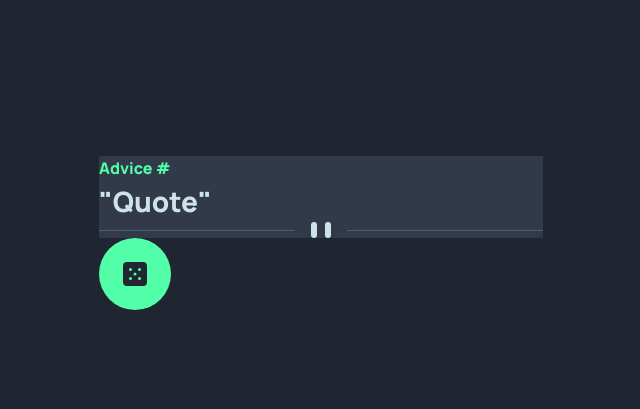
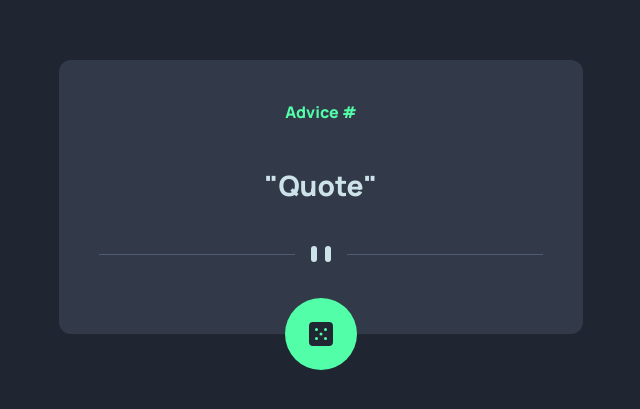
Before and after one commit to Tvang93/advice-generator, a React (Vite) app: page / in a window 1280 px wide. Shown: the part 203-612 px from the top of the page, without its empty margins (319-959 px from the left). Built offline with nearby package versions, Linux system fonts and the light colour scheme.

Commit message:
dice relative

```diff
--- a/src/components/AdviceComponent.jsx
+++ b/src/components/AdviceComponent.jsx
@@ -1,24 +1,25 @@
-import React from 'react'
-import dice from '../assets/images/icon-dice.svg'
-import dividerDesktop from '../assets/images/pattern-divider-desktop.svg'
-import dividerMobile from '../assets/images/pattern-divider-mobile.svg'
-import '../index.css'
+import React from "react";
+import dice from "../assets/images/icon-dice.svg";
+import dividerDesktop from "../assets/images/pattern-divider-desktop.svg";
+import dividerMobile from "../assets/images/pattern-divider-mobile.svg";
+import "../index.css";
 
 function AdviceComponent() {
-
-
   return (
-    <div className='relative bg-dark-grayish-blue'>
-      <div style={{fontFamily: 'Manrope'}}>
-        <h1 className='text-neon-green'>Advice #</h1>
-        <h2 className='text-light-cyan text-[28px]'>"Quote"</h2>
+    <div className="bg-dark-grayish-blue flex flex-col items-center pt-10 px-10 rounded-xl">
+      <div
+        style={{ fontFamily: "Manrope" }}
+        className="relative flex flex-col items-center gap-10 w-[444px]"
+      >
+        <h1 className="text-neon-green">Advice #</h1>
+        <h2 className="text-light-cyan text-[28px] inline-flex text-center">"Quote"</h2>
         <img src={dividerDesktop} alt="dice icon" />
       </div>
-      <div className='absolute bg-neon-green rounded-full p-6'>
-        <img src={dice} alt="" />
-      </div>
+        <div className="relative bg-neon-green rounded-full p-6 top-9">
+          <img src={dice} alt="dice icon" />
+        </div>
     </div>
-  )
+  );
 }
 
-export default AdviceComponent
+export default AdviceComponent;
```
